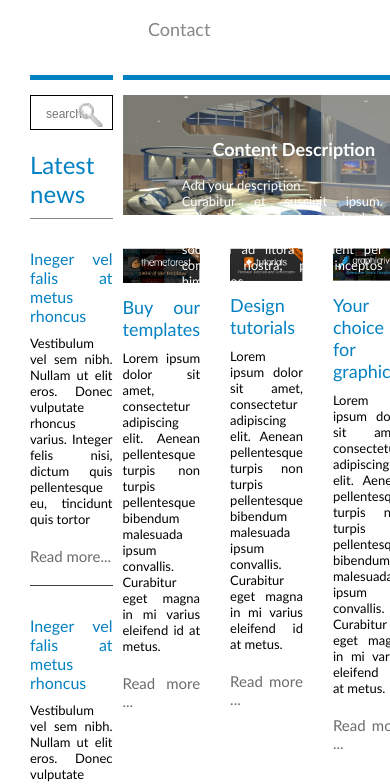
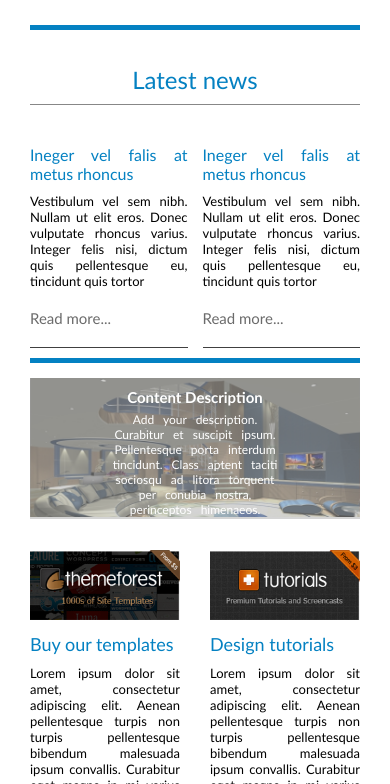
Before and after one commit to HadeedUlHaq/minimal-psd, a website: page index.html in a window 390 px wide. Shown: the part 106-890 px from the top of the page. Drawn offline with Linux system fonts and the light colour scheme.

Commit message:
responsive

```diff
--- a/index.html
+++ b/index.html
@@ -11,7 +11,7 @@
 	<header id="mainheader">
 		<div class="logo">
 			<a href="#">
-				<img src="./img/logo.png" alt="" />
+				<img src="./img/logo.png" alt="Logo" />
 			</a>
 		</div>
 		<nav>
@@ -29,10 +29,10 @@
 		<aside class="leftcontent">
 			<form class="searchbar">
 				<input type="text" placeholder="search..." />
-				<img src="./img/btn-go.png" alt="" />
+				<img src="./img/btn-go.png" alt=" search-button"/>
 			</form>
 			<h2>Latest news</h2>
-
+			<div class="container">
 				<article class="asidewrap">
 					<h5>Ineger vel falis at metus rhoncus</h5>
 					<p>
@@ -57,28 +57,30 @@
 						<a href="#">Read more...</a>
 					</div>
 				</article>
+			</div>
 		</aside>
 
 		<!-- section -->
 		<section class="middle">
 			<div class="imgsec">
-				<img src="./img/img01.jpg" alt="" class="headimg" />
+				<img src="./img/img01.jpg" alt="banner-image" class="headimg" />
 				<div class="overlay"></div>
-				<div class="content">
+				<div id="content">
 					<h1>Content Description</h1>
 					<p>
-						Add your description <br />
-						Curabitur et suscipit ipsum.
-						Pellentesque porta interdum tincidunt.
-						Class aptent taciti sociosqu ad litora
-						torquent per conubia nostra, per
-						inceptos himenaeos.
+						Add your description.<br>
+						Curabitur et suscipit ipsum.<br>
+						Pellentesque porta interdum <br>
+						tincidunt. Class aptent taciti <br>
+						sociosqu ad litora torquent per <br>
+						conubia nostra, perinceptos <br>
+						himenaeos.
 					</p>
 				</div>
 			</div>
 			<div class="articelsection">
 				<article>
-					<img src="./img/img02.png" alt="" />
+					<img src="./img/img02.png" alt="Buy-our-templates" />
 					<h2>Buy our templates</h2>
 					<p>
 						Lorem ipsum dolor sit amet, consectetur
@@ -90,7 +92,7 @@
 					<a href="#">Read more ...</a>
 				</article>
 				<article>
-					<img src="./img/img03.png" alt="" />
+					<img src="./img/img03.png" alt="Design-tutorials" />
 					<h2>Design tutorials</h2>
 					<p>
 						Lorem ipsum dolor sit amet, consectetur
@@ -102,7 +104,7 @@
 					<a href="#">Read more ...</a>
 				</article>
 				<article>
-					<img src="./img/img04.png" alt="" />
+					<img src="./img/img04.png" alt="Your-choice-for-graphics" />
 					<h2>Your choice for graphics</h2>
 					<p>
 						Lorem ipsum dolor sit amet, consectetur
@@ -121,7 +123,7 @@
 	<footer id="mainfooter">
 		<div class="social">
 			<ul class="list">
-				<li><a href=""> <button></button></a></li>
+				<li><a href=""><button></button></a></li>
 				<li><a href=""><button></button></a></li>
 				<li><a href=""><button></button></a></li>
 				<li><a href=""><button></button></a></li>
--- a/scss/_aside.scss
+++ b/scss/_aside.scss
@@ -18,7 +18,6 @@
       }
     img {
       position: absolute;
-      width: 25px;
       right: 10px;
       top: 8px;
       cursor: pointer;
--- a/scss/_footer.scss
+++ b/scss/_footer.scss
@@ -4,7 +4,7 @@
       width: 100%;
       display: flex;
       justify-content: space-between;
-      background-image: url(/img/sprite.png);
+      background-image: url(../img/sprite.png);
       background-repeat: no-repeat;
       align-items: center;
       margin-top: 10px;
--- a/scss/_responsive.scss
+++ b/scss/_responsive.scss
@@ -0,0 +1,54 @@
+@media screen and (max-width: 768px) {
+.leftcontent {
+	border-bottom: 0px;
+	h2{
+		text-align: center;
+	}
+	.container{
+		display: grid;
+		grid-template-columns: 1fr 1fr;
+		grid-gap: 15px;
+	}
+}
+.searchbar{
+	display: none;
+}
+.imgsec{
+	.overlay{
+		width: 100%;
+		}
+	#content{
+		right: 50%;
+		font-size: 15px;
+		br {
+			display: none;
+		}
+		p{
+			text-align: center;
+		}
+	}
+}
+.articelsection{
+	grid-template-columns: 1fr 1fr;
+}
+#maincontent {
+	grid-template-columns: 1fr;
+}
+#mainheader {
+	ul li {
+		a {
+			font-size: 15px;
+			}
+		}
+	}
+	#mainfooter{
+		.social{
+			display: block;
+			background-position: center top;
+			text-align: center;
+		}
+		.list{
+			text-align: center;
+		}
+	}
+}
--- a/scss/_section.scss
+++ b/scss/_section.scss
@@ -13,7 +13,7 @@
     object-fit:cover;
   }
   .overlay{
-    position:absolute;
+    position: absolute;
     right: 0;
     width: 30%;
     height: 99%;
@@ -21,21 +21,22 @@
     top:0;
     background-color: #aaaaaa;
     }
-  .content {
+  #content {
+    font-size: 1.2vw;
+    position: absolute;
+    color: #fff;
+    top: 50%;
+    right: 14%;
+    transform: translate(50%,-50%);
     h1{
+      font-size: 1em;
       line-height: 2;
       text-align: center;
     }
-    font-size: 12px;
-    position: absolute;
-    right: 0px;
-    top: 29%;
-    color: #fff;
     p {
-      font-size: 12px;
+      word-spacing: 6px;
+      font-size: .8em;
       color: #fff;
-      padding: 10px 23px 0px 0px;
-      width: 224px;
       text-align: justify;
     }
   }
```
Also changed, not shown: css/style.css, scss/style.scss (line endings or trailing spaces), 1 other file. Lines whose indentation alone changed are shown as unchanged.
